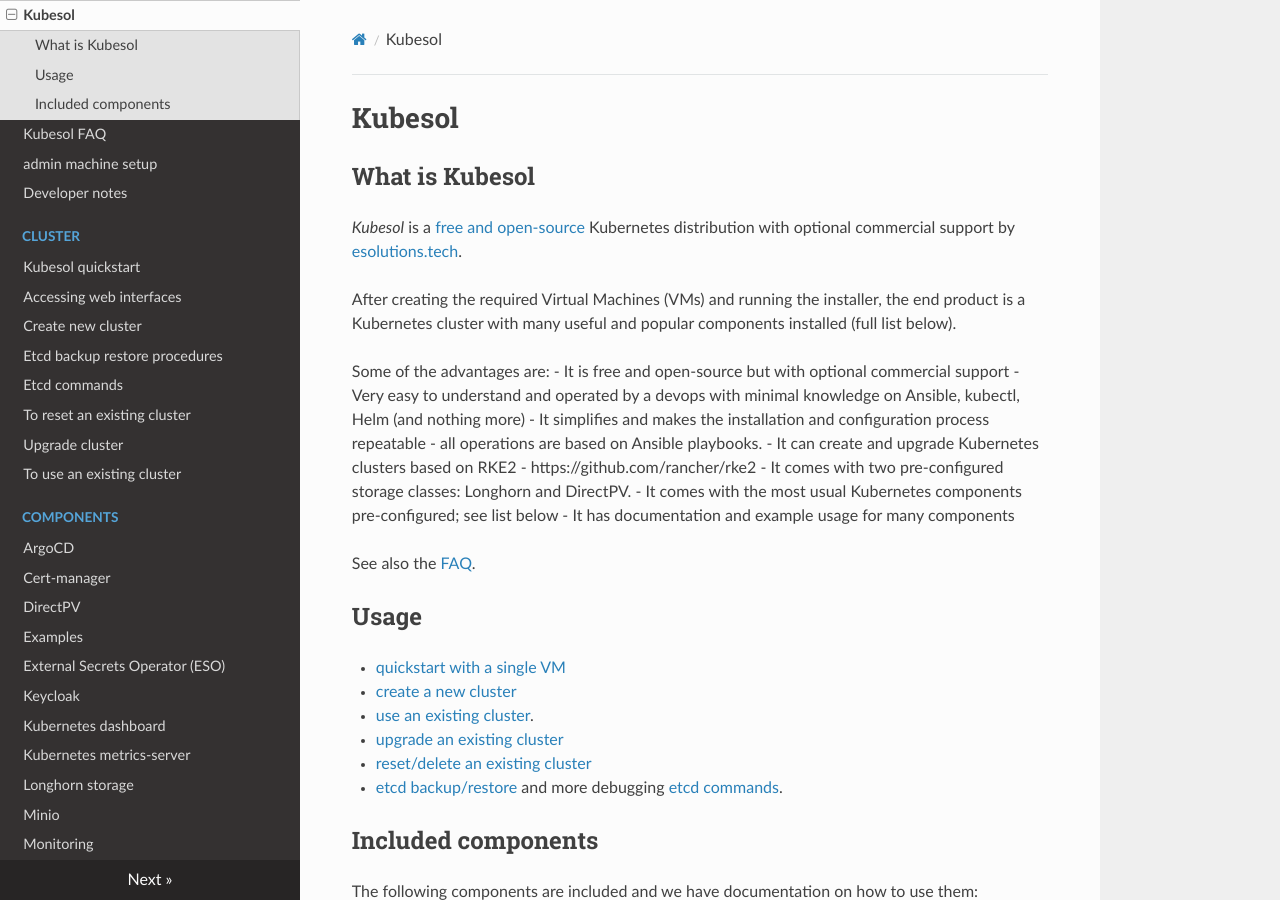
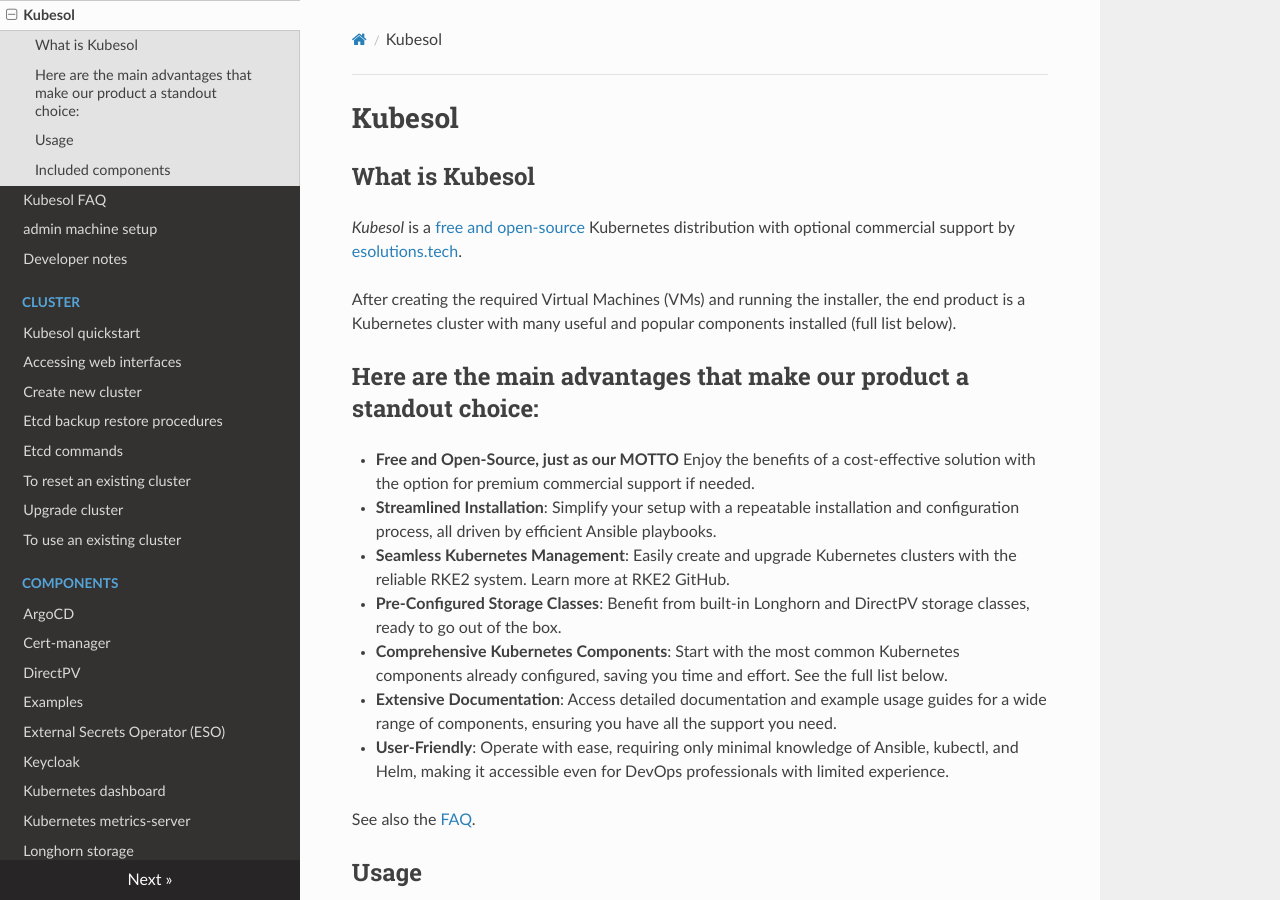
Before and after one commit to eSolutionsTech/kubesol, an MkDocs documentation site: the page built from docs/README.md, in a window 1280 px wide and 900 px high. Built offline with MkDocs 1.6.1, drawn with Linux system fonts in a browser that asks for light colours; nearby versions of some CDN libraries.

Commit message:
*updating doc

```diff
--- a/docs/README.md
+++ b/docs/README.md
@@ -7,14 +7,14 @@ with optional commercial support by [esolutions.tech](https://www.esolutions.tec
 
 After creating the required Virtual Machines (VMs) and running the installer, the end product is a Kubernetes cluster with many useful and popular components installed (full list below).
 
-Some of the advantages are:
-- It is free and open-source but with optional commercial support
-- Very easy to understand and operated by a devops with minimal knowledge on Ansible, kubectl, Helm (and nothing more)
-- It simplifies and makes the installation and configuration process repeatable - all operations are based on Ansible playbooks.
-- It can create and upgrade Kubernetes clusters based on RKE2 - https://github.com/rancher/rke2
-- It comes with two pre-configured storage classes: Longhorn and DirectPV.
-- It comes with the most usual Kubernetes components pre-configured; see list below
-- It has documentation and example usage for many components
+## Here are the main advantages that make our product a standout choice:
+- **Free and Open-Source, just as our MOTTO** Enjoy the benefits of a cost-effective solution with the option for premium commercial support if needed.
+- **Streamlined Installation**: Simplify your setup with a repeatable installation and configuration process, all driven by efficient Ansible playbooks.
+- **Seamless Kubernetes Management**: Easily create and upgrade Kubernetes clusters with the reliable RKE2 system. Learn more at RKE2 GitHub.
+- **Pre-Configured Storage Classes**: Benefit from built-in Longhorn and DirectPV storage classes, ready to go out of the box.
+- **Comprehensive Kubernetes Components**: Start with the most common Kubernetes components already configured, saving you time and effort. See the full list below.
+- **Extensive Documentation**: Access detailed documentation and example usage guides for a wide range of components, ensuring you have all the support you need.
+- **User-Friendly**: Operate with ease, requiring only minimal knowledge of Ansible, kubectl, and Helm, making it accessible even for DevOps professionals with limited experience.
 
 See also the [FAQ](FAQ.md).
 
```
